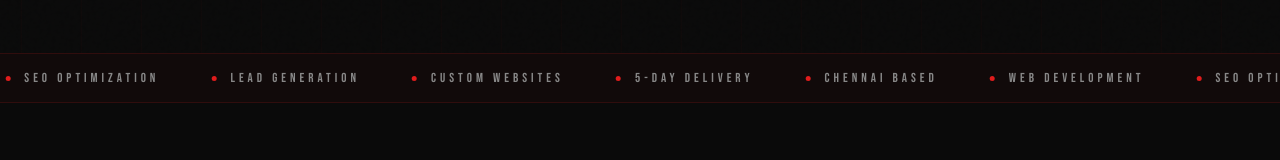
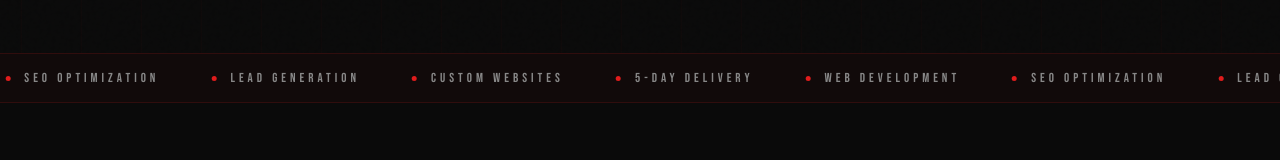
Before and after one commit to ARULSEBASTIN71/aurenverse, a website: page public/index.html in a window 1280 px wide. Shown: the part 747-907 px from the top of the page. Drawn offline with Linux system fonts and the light colour scheme.

Commit message:
update marquee

```diff
--- a/public/index.html
+++ b/public/index.html
@@ -569,7 +569,7 @@ document.getElementById('hamburger').addEventListener('click',()=>{
 function closeMob(){mob.style.display='none'}
 
 // ── MARQUEE ──────────────────────────────────────────────────────
-const items=['WEB DEVELOPMENT','SEO OPTIMIZATION','LEAD GENERATION','CUSTOM WEBSITES','5-DAY DELIVERY','CHENNAI BASED']
+const items=['WEB DEVELOPMENT','SEO OPTIMIZATION','LEAD GENERATION','CUSTOM WEBSITES','5-DAY DELIVERY']
 const track=document.getElementById('marqTrack')
 ;[...items,...items].forEach(t=>{
   track.innerHTML+=`<span class="m-item"><span class="m-dot"></span>${t}</span>`
```
